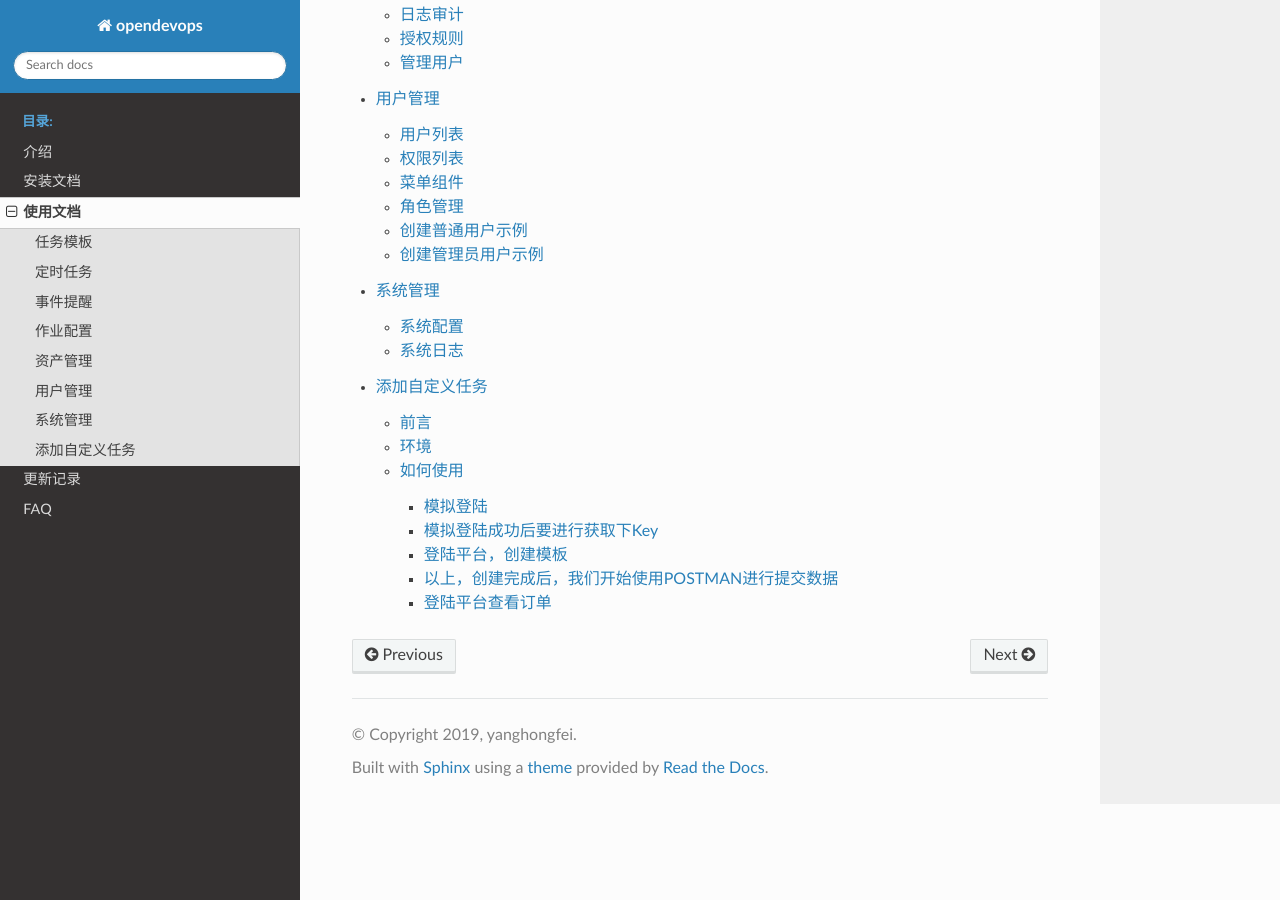
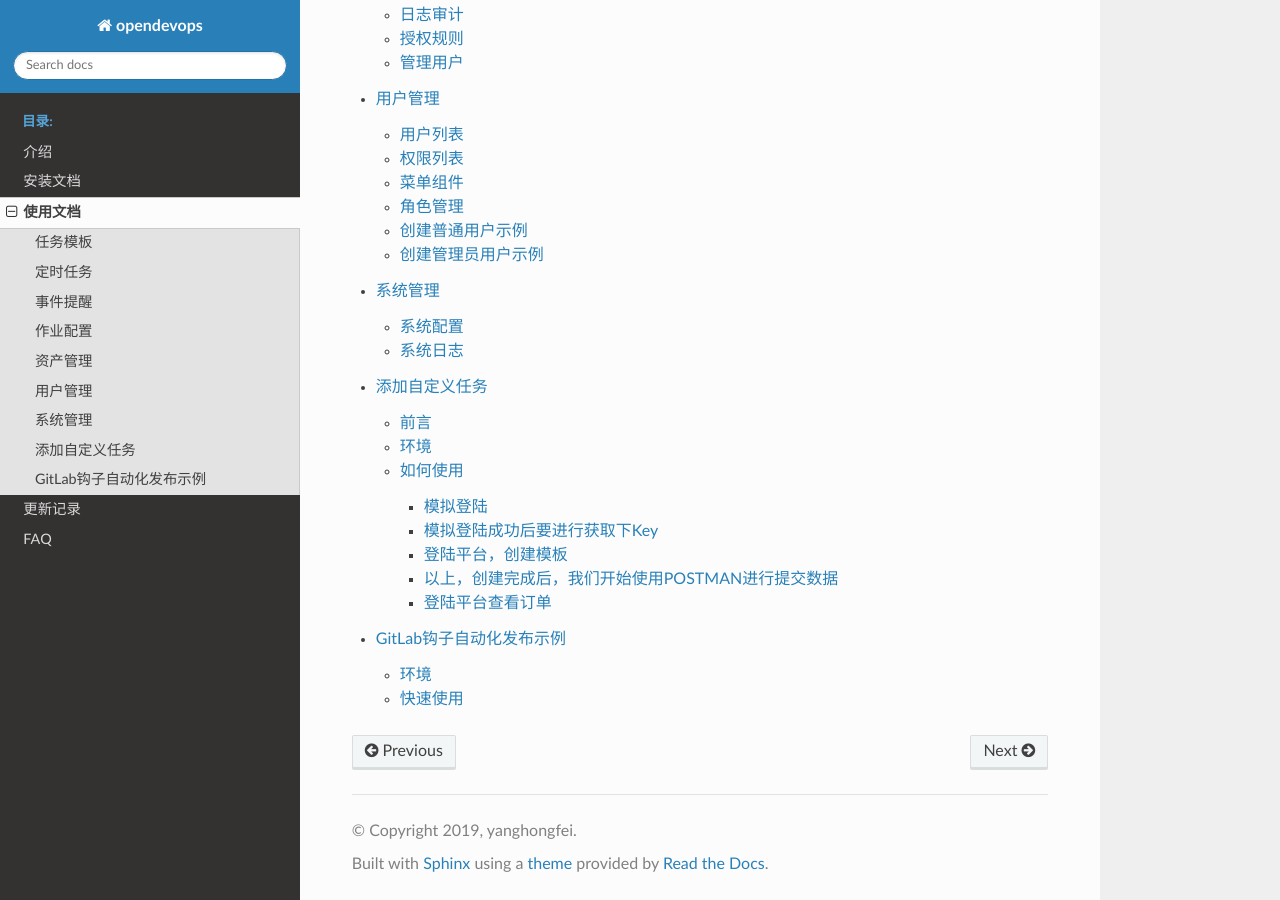
Before and after one commit to opendevops-cn/opendevops, a Sphinx documentation site: the page built from docs/source/user_guide.rst, in a window 1280 px wide and 900 px high, scrolled down 633 px. Built offline with Sphinx 7.4.7 and the Read the Docs theme 2.0.0, drawn with Linux system fonts in a browser that asks for light colours; pages that are not in the unit, such as notebooks, are missing from menus; some of the changed lines change nothing that is shown.

Commit message:
[Add]GitLab Hooks 自动化发布

````diff
--- /dev/null
+++ b/docs/source/gitlab_publish.md
@@ -0,0 +1,168 @@
+### GitLab钩子自动化发布示例
+
+
+#### 环境
+
+> 本章节实验环境主要基于`GitLab Custom Hooks`和`GitLab Tag`借助opendevops平台实现自动化发布，以下为所用到的功能简单介绍。
+
+
+你需要具备以下环境：
+
+
+- [GitLab](https://github.com/gitlabhq/gitlabhq/blob/master/doc/install/README.md)
+- [GitLab Hooks](http://yanghongfei.me/2019/03/25/git-hooks/)
+- [GitLab Depoly Keys](http://yanghongfei.me/2019/03/19/gitlab-api-enable-depoly-key/)
+- [OpenDevOps 开源自动化运维平台](http://www.opendevops.cn/)
+
+
+**发布为什么选择过OpenDevOps平台**
+
+- 进度可视化
+- 平台发布记录
+- Git Tag 可快速回滚
+- 权限控制，可由PM登陆平台审核后发布
+- 可定时执行，报错可重装，不同项目需求可根据实际编写脚本进行排版任务等。
+
+
+
+#### 快速使用
+
+> 这里废话不多说，直接上实践，至于Tag、Hooks、Depoly Keys不熟悉的请参考以上链接，也可自行百度。
+发布流程：`enable depoly keys`->`git clone`–>`git pull`—>`git checkout <tag>`—>`rsync_code`—>`code_backup`—>`publish code`->`publish OK~`，平台历史记录可查看发布信息
+
+
+**创建模板**
+
+- 记下模板ID
+- 模板执行顺序自行排版
+- [opendevops模板使用说明](http://docs.opendevops.cn/zh/latest/task_template.html)
+![](https://ws1.sinaimg.cn/large/005X1wn0gy1g1ewg3sgrrj31gk0n7n0o.jpg)
+
+
+**配置钩子**
+
+[GitLab Hooks](https://docs.gitlab.com/ee/administration/custom_hooks.html)分为2种：
+
+- Hooks：全局钩子，适用于所有项目
+- Custom Hooks： 项目钩子，针对项目来做钩子触发任务
+
+如何使用？
+
+本章主要使用项目钩子，不建议使用全局钩子，这样会出问题，亲自尝试，毕竟我们的需求是针对xxx项目进行做自动化发布的。
+
+
+登陆GitLab服务器操作
+
+```shell
+
+$ cd <project_name>.git/
+$ mkdir -p custom_hooks ; chown -R git.git custom_hooks; chmod 777 custom_hooks
+
+```
+
+
+创建[Update](http://yanghongfei.me/2019/03/25/git-hooks/)钩子
+
+
+> 这里我有已经运行2年的脚本供各位参考。
+
+```python
+
+#!/usr/bin/env python
+# -*- coding: utf-8 -*-
+# @Author  : Fred Yangxiaofei
+# @File    : new_hook_for_update.py
+# @Role    : 利用gitlab Tag触发钩子像平台提交任务
+
+import sys
+import json
+import datetime
+import requests
+import re
+
+
+def post_task(tag, temp_id, schedule):
+    """
+    :param tag:      从gitlab钩子获取TAG信息
+    :param temp_id:  模板ID，平台里面任务模板里面查看
+    :param task_status: 提交任务的状态，常用的为：ready: 表示不需人工干预，平台直接执行，new: 平台需要选择审批。根据审批时间执行。
+    :return:
+
+    """
+    #这里是浏览器Cookie里面auth_key，可使用超级管理员用户，平台获取长期auth_key
+    auth_key = "va2VuIsImRhdGEiOnsi9.BgP8UAoNiBkzJNSN1pa-eQVjlAxrKGxYZf0YgvXv39k"
+    # 这里hosts必须是IP，CODO平台只走的是SSH协议，需要在执行用户配置链接主机的key,或者自行打通。
+    hosts = {1: '118.25.xx.xx'}  # 上海Salt IP，执行主机IP。
+    args = {
+        "TAG": tag,
+        "GIT_URL": "git@gitlab.xxxxxxx.com:xxxxx/xxxxx.git",  # 修改此项
+        "APP_NAME": "DBTT"  # 修改此项
+    }
+    the_body = json.dumps({
+        "task_name": "DBTT", #修改此项
+        "temp_id": temp_id,
+        "args": str(args),
+        "details": "git hook auto exec",
+        "hosts": str(hosts),
+        "submitter": "githook",
+        "exec_time": datetime.datetime.now().strftime('%Y-%m-%d %H:%M:%S'),
+        "schedule": schedule,
+        "executor": "githook"
+    })
+
+    accept_task_url = 'https://codo-v1.domain.com/api/task/v2/task/accept/'
+    req1 = requests.get(accept_task_url, cookies=dict(auth_key=auth_key))
+    csrf_key = json.loads(req1.text)['csrf_key']
+    cookies = dict(auth_key=auth_key, csrf_key=csrf_key)
+    req = requests.post(accept_task_url, data=the_body, cookies=cookies)
+    req_code = json.loads(req.text)['code']
+    if req_code != 0:
+        # print(json.loads(req.text)['msg'])
+        print('task commit failed Please contact  OPS Group')
+        exit(-111)
+    else:
+        # print(json.loads(req.text)['msg'])
+        print('Asynchronous task has been submitted successfully!!!')
+        print('Please do not submit multiple times to prevent the task from jamming!!!')
+
+def get_tag():
+    '''获取TAG'''
+    tag = sys.argv[1].split("/")[-1]
+    qa = re.match(r'\Aqa-dbtt[\w]*',tag)     #测试
+    release = re.match(r'\Arelease-dbtt[\w]*',tag)   #正式
+
+    if qa:
+        print(post_task(tag, '32','ready'))  #这是模板ID
+    elif release:
+        print(post_task(tag, '32','ready'))  #这是模板ID
+    else:
+         print(tag)
+
+
+if __name__ == '__main__':
+    get_tag()
+
+
+```
+
+
+配置好钩子后，接下来克隆版本库进行提交测试
+
+
+```shell
+
+git clone git@gitlab.xxxxxx:xxx/xxx.git
+git pull
+
+echo "README" > README.md
+git add --all
+git commit -m "[Add] README,测试发布"
+git push -u origin origin
+git tag release-dbtt-server-20190320-02  #这里只要能让钩子里面正则匹配到dbtt-release都会被触发
+git push -u origin release-dbtt-server-20190320-02  #把tag推送上去
+
+```
+
+最终的结果
+
+![](https://ws1.sinaimg.cn/large/005X1wn0gy1g1exnc0cv9j30uc0iw75r.jpg)
--- a/docs/source/user_guide.rst
+++ b/docs/source/user_guide.rst
@@ -15,3 +15,4 @@
    user_manager
    system_config
    custom_task
+   gitlab_publish
````
